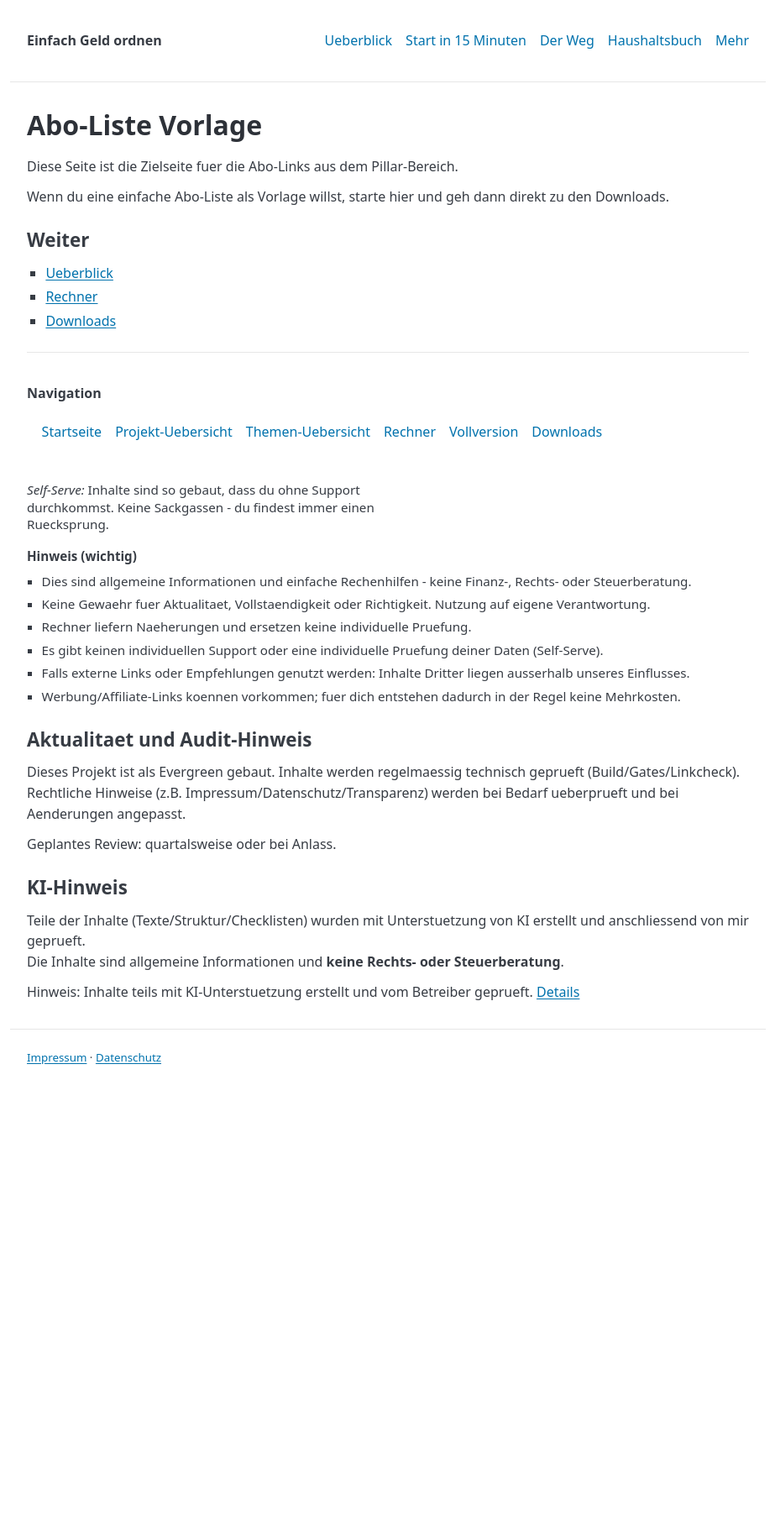
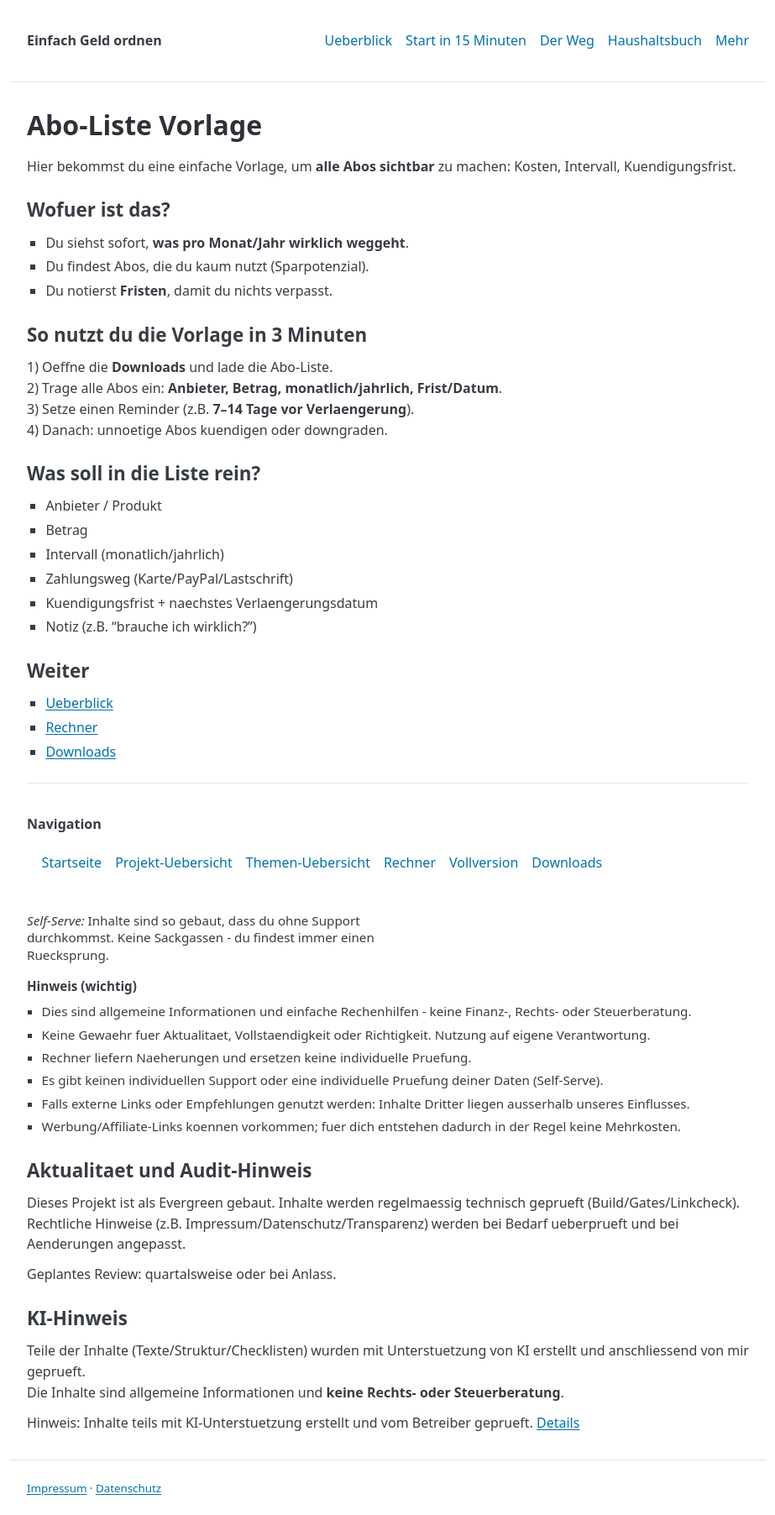
Before and after one commit to gluecklich-tools/einfach-geld-ordnen, a Jekyll site: the page built from seiten/abo-liste-vorlage.md, in a window 1280 px wide. Shown: the whole page at 84% size, without its empty margins (178-1101 px from the left). Built offline with Jekyll 4.4.1, drawn with Linux system fonts in a browser that asks for light colours; before the commit the page ends 1291 px from its top, so only the background shows below that.

Commit message:
Klaus-Run: automated gates + push 2026-02-22 09:41

```diff
--- a/seiten/abo-liste-vorlage.md
+++ b/seiten/abo-liste-vorlage.md
@@ -2,17 +2,38 @@
 permalink: /seiten/abo-liste-vorlage.html
 layout: default
 title: "Abo-Liste Vorlage"
-permalink: /seiten/abo-liste-vorlage.html
 nav_group: seiten
 nav_order: 225
 flow_systemlinks: true
-description: "Abo-Liste Vorlage – kurze Einordnung + klare nächste Schritte. Haushaltsbuch, Fixkosten, Rücklagen, Schulden: einfach ohne App."
+description: "Abo-Liste Vorlage – in 3 Minuten alle Abos sichtbar machen (Kosten + Fristen) und direkt naechste Schritte gehen."
 ---
+
 # Abo-Liste Vorlage
 
-Diese Seite ist die Zielseite fuer die Abo-Links aus dem Pillar-Bereich.
+Hier bekommst du eine einfache Vorlage, um **alle Abos sichtbar** zu machen: Kosten, Intervall, Kuendigungsfrist.
 
-Wenn du eine einfache Abo-Liste als Vorlage willst, starte hier und geh dann direkt zu den Downloads.
+## Wofuer ist das?
+
+- Du siehst sofort, **was pro Monat/Jahr wirklich weggeht**.
+- Du findest Abos, die du kaum nutzt (Sparpotenzial).
+- Du notierst **Fristen**, damit du nichts verpasst.
+
+## So nutzt du die Vorlage in 3 Minuten
+
+1) Oeffne die **Downloads** und lade die Abo-Liste.
+2) Trage alle Abos ein: **Anbieter, Betrag, monatlich/jahrlich, Frist/Datum**.
+3) Setze einen Reminder (z.B. **7–14 Tage vor Verlaengerung**).
+4) Danach: unnoetige Abos kuendigen oder downgraden.
+
+## Was soll in die Liste rein?
+
+- Anbieter / Produkt
+- Betrag
+- Intervall (monatlich/jahrlich)
+- Zahlungsweg (Karte/PayPal/Lastschrift)
+- Kuendigungsfrist + naechstes Verlaengerungsdatum
+- Notiz (z.B. "brauche ich wirklich?")
+
 ## Weiter
 - [Ueberblick]({{ site.baseurl }}/pillar/einfach-geld-ordnen.html)
 - [Rechner]({{ site.baseurl }}/seiten/rechner-uebersicht.html)
```
